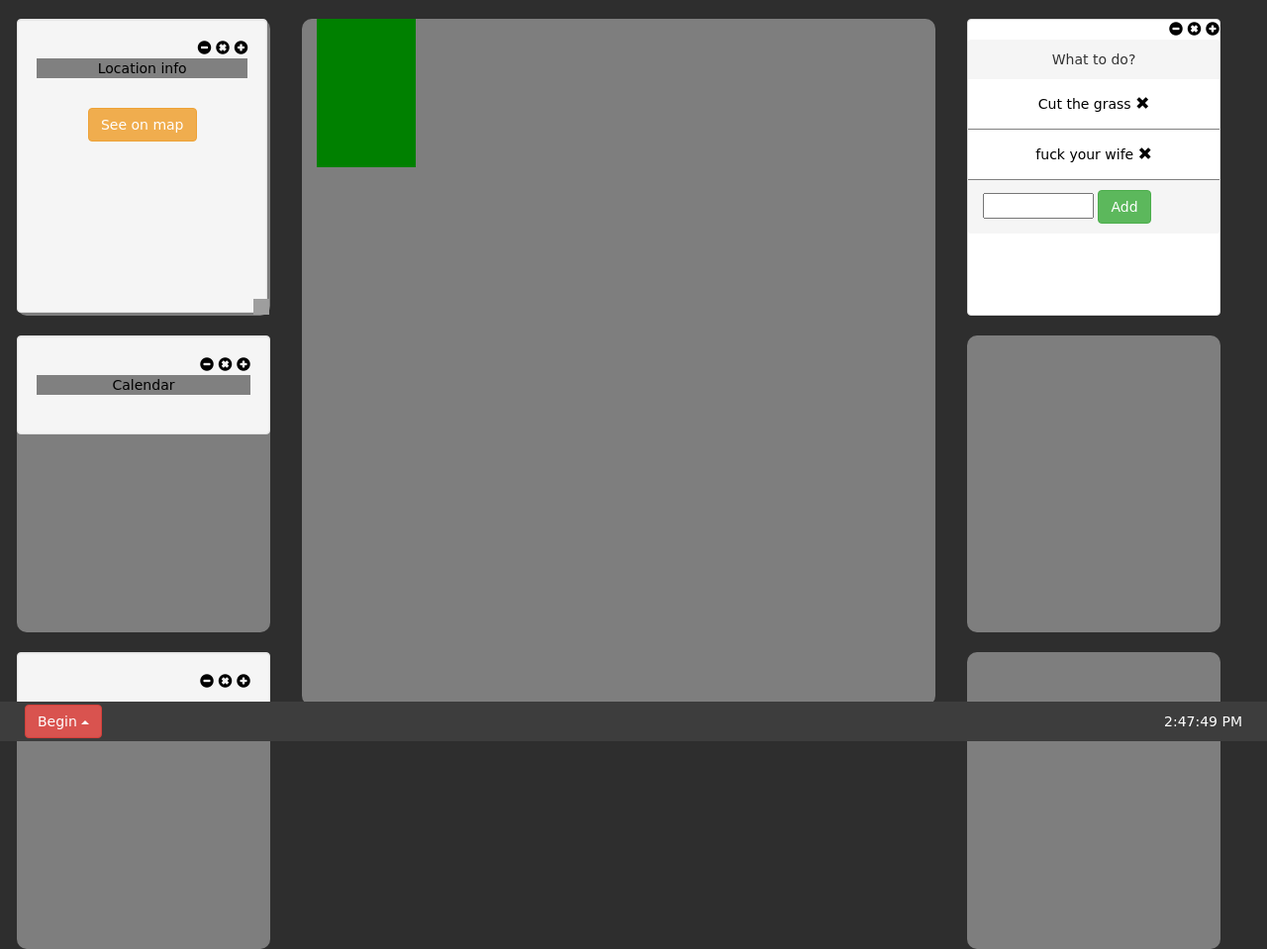
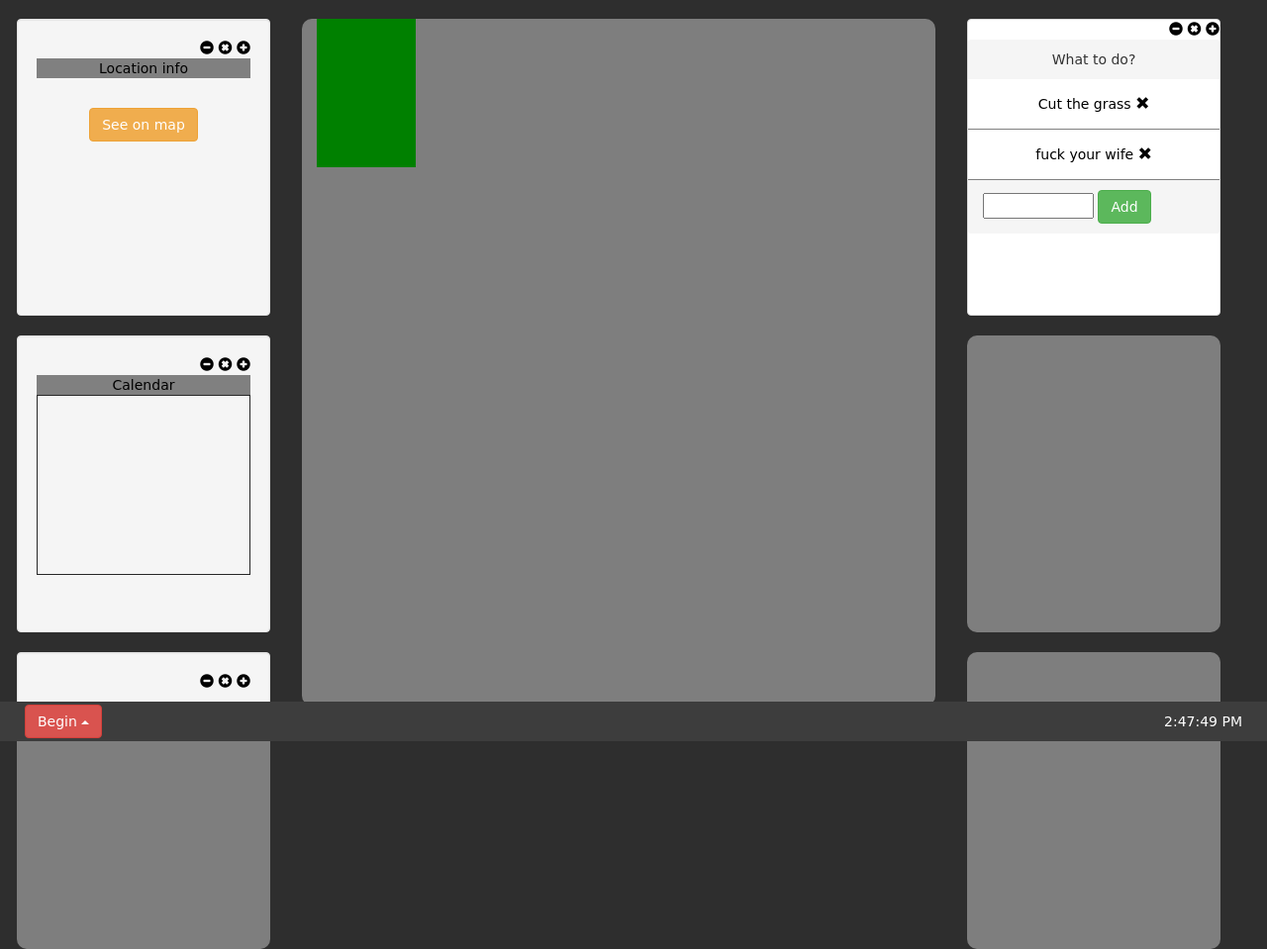
Before and after one commit to AtomowaAneta/Simple-PHP-application, a PHP site: page /php/php1/mainPanel.php in a window 1280 px wide. Shown: the part 51-1010 px from the top of the page at 99% size. Run offline with PHP 8.4, Linux system fonts and the light colour scheme; the visitor is signed in with stand-in values (Sample User, id 1); data that the repository does not hold is empty; a map, chart or similar area stays blank; some libraries are stand-ins or nearby versions; some web fonts are replaced; grey boxes are pictures that could not be loaded.

Commit message:
First try of resizing panels and wells

```diff
--- a/css/mainpanel.css
+++ b/css/mainpanel.css
@@ -120,3 +120,9 @@ input {
 	text-decoration: none;
 	text-align:right;
 }
+
+.daymap {
+	border: 1px solid #272727;
+	width: 100%;
+	height: 70%;
+}
--- a/php1/mainPanel.php
+++ b/php1/mainPanel.php
@@ -70,7 +70,7 @@
          <div class="col-md-3 left_main">
             <div class="row">
                <div class="app_wrapper droppable"  id="resizable">
-                  <div class="well draggable" style="height: 99%; width: 99%;">
+                  <div class="well draggable" style="height: 100%; width: 100%;">
                      <div class="app_bar">
                         <a href="#" style="color: black"><span class="glyphicon glyphicon-minus-sign"></span></a>
                         <a href="#" style="color: black"><span class="glyphicon glyphicon-remove-sign"></span></a>
@@ -95,7 +95,7 @@
 
 
                <div class="app_wrapper droppable" id="resizable" >
-                  <div class="well   draggable"  >
+                  <div class="well   draggable" style="height: 100%; width: 100%;" >
                    <div class="app_bar">
                         <a href="#" style="color: black"><span class="glyphicon glyphicon-minus-sign"></span></a>
                         <a href="#" style="color: black"><span class="glyphicon glyphicon-remove-sign"></span></a>
@@ -103,16 +103,17 @@
                      </div>
                      <div class="month" ng-controller="monthDisplayer">
                     <div class="app_title" style="text-align:center;" >{{calName}}</div>
-                        </br>
+
                         <div class="datenyear" style="text-align:center;">
-                      <span>{{actualDayN}}</span>  <span>{{actualMonth}}</span>   <span >{{actualDay}}</span>
+                      <span>{{actualDayN}}</span>  <span>{{actualMonth}}</span>   <span >{{actualYear}}</span>
                         </div>
                         <div class="day" style="text-align:center;">
-                       <span>{{actualYear}}</span>
+                       <span>{{actualDay}}</span>
                         </div>
+                      </div>
+                    <div class="daymap"></div>
+                  </div>
 
-                        </div>
-                  </div>
                </div>
             </div>
                 </br>
@@ -217,18 +218,37 @@
             </div>
          </div>
       </footer>
+
        <script>
 
 
 
+$(document).ready(function() {
+          $(".well").dblclick( function() {
+              $(this).animate({
+                    backgroundColor: 'gray',
+                    height: '500px',
+                    width: '500px',
+                    zIndex: '100',
+                    marginTop: '0px',
+                    position: 'absolute',
+                    top:'0',
+                    right:'0',
+              });
+          });
+           $(".well").click( function() {
+              $(this).animate({
+                  height: "100%",
+                  width: "100%",
+                  backgroundColor: "white",
+                  zIndex: '1',
+              });
+          });
+       });
 
 
 
 
-
-     $(function() {
-            $( "#resizable" ).resizable();
-         });
 
 
 </script>
```
